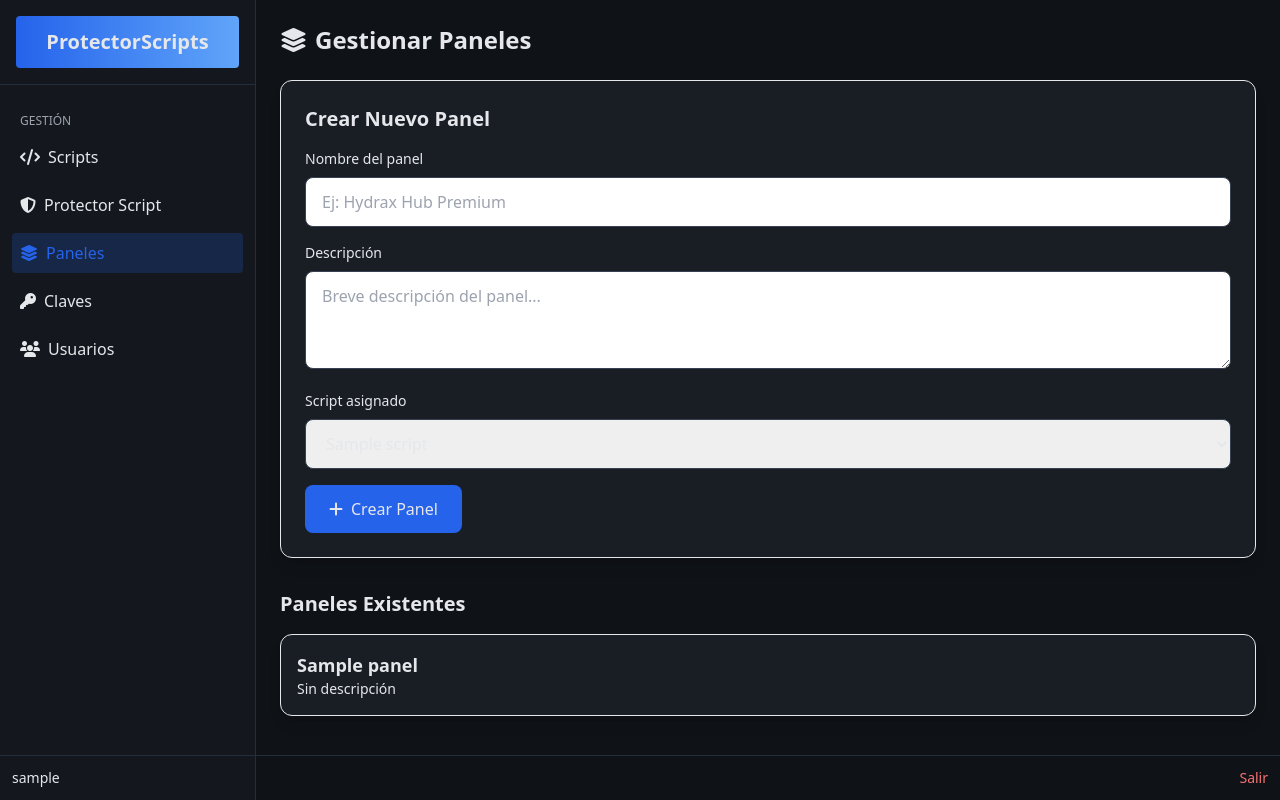
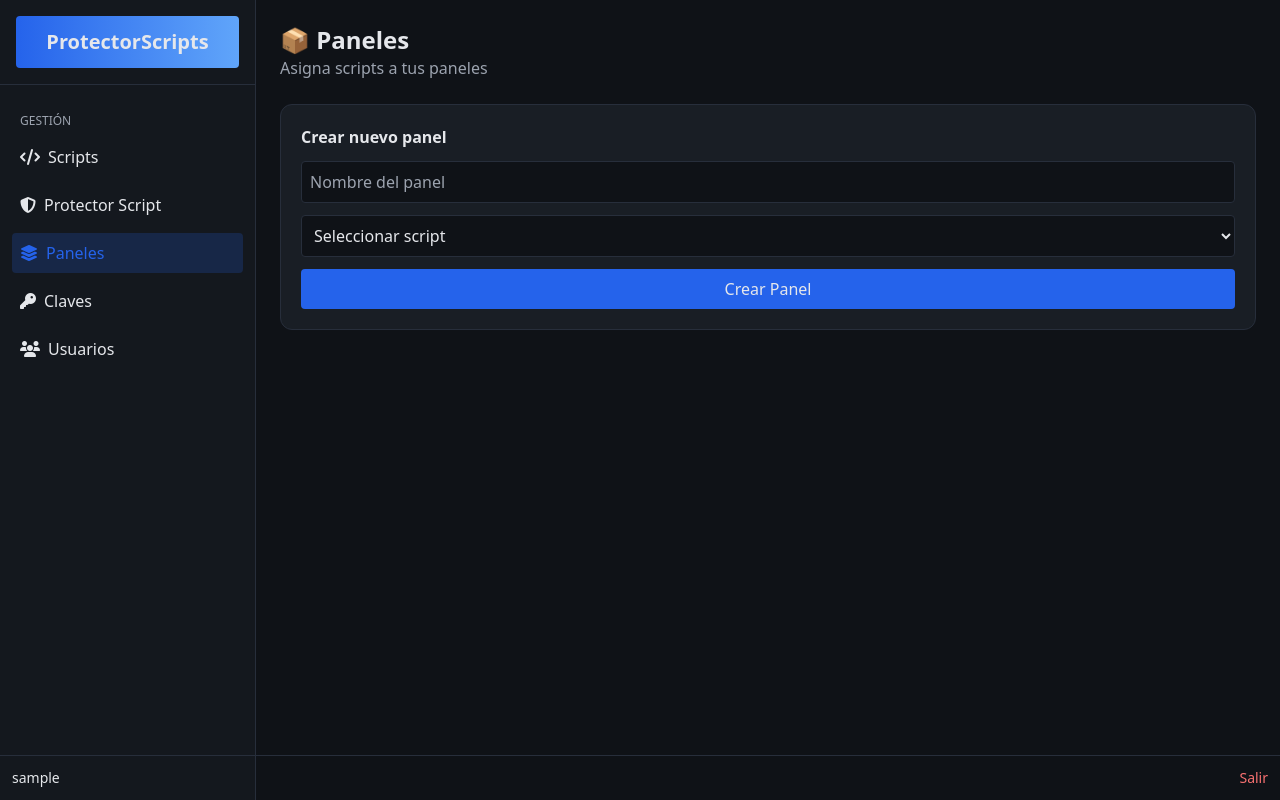
Before and after one commit to leivagaonahernanely-web/Protegetuscriptlua, a Flask app: page /panels in a window 1280 px wide. Run offline with Flask 3, Linux system fonts and the light colour scheme; a user stored in the database is signed in; tables that the repository leaves empty hold one stand-in row (values such as "Sample post"); some libraries are stand-ins or nearby versions.

Commit message:
Update panels.html

```diff
--- a/templates/panels.html
+++ b/templates/panels.html
@@ -1,68 +1,20 @@
 {% extends "base.html" %}
 {% block content %}
-<div class="max-w-5xl mx-auto">
-    <h2 class="text-2xl font-bold mb-6 flex items-center gap-2">
-        <i class="fa-solid fa-layer-group"></i> Gestionar Paneles
-    </h2>
-
-    <div class="bg-card p-6 rounded-xl border border-secondary/50 mb-8 shadow-lg">
-        <h3 class="text-xl font-semibold mb-4">Crear Nuevo Panel</h3>
-        <div class="space-y-4">
-            <div>
-                <label class="block text-sm text-textGray mb-2">Nombre del panel</label>
-                <input type="text" id="panelTitle" placeholder="Ej: Hydrax Hub Premium" class="w-full bg-secondary border border-gray-700 rounded-lg px-4 py-3 focus:outline-none focus:ring-2 focus:ring-primary/50">
-            </div>
-            <div>
-                <label class="block text-sm text-textGray mb-2">Descripción</label>
-                <textarea id="panelDesc" rows="3" placeholder="Breve descripción del panel..." class="w-full bg-secondary border border-gray-700 rounded-lg px-4 py-3 focus:outline-none focus:ring-2 focus:ring-primary/50"></textarea>
-            </div>
-            <div>
-                <label class="block text-sm text-textGray mb-2">Script asignado</label>
-                <select id="panelScript" class="w-full bg-secondary border border-gray-700 rounded-lg px-4 py-3 focus:outline-none focus:ring-2 focus:ring-primary/50">
-                    {% for s in scripts %}
-                    <option value="{{ s.id }}">{{ s.name }}</option>
-                    {% endfor %}
-                </select>
-            </div>
-            <button onclick="crearPanel()" class="bg-primary hover:bg-primary/90 px-6 py-3 rounded-lg font-medium flex items-center gap-2 transition-all">
-                <i class="fa-solid fa-plus"></i> Crear Panel
-            </button>
-        </div>
+<div class="mb-6">
+    <h1 class="text-2xl font-bold">📦 Paneles</h1>
+    <p class="text-textMuted">Asigna scripts a tus paneles</p>
+</div>
+<form id="formPanel" class="bg-card p-5 rounded-xl border border-border mb-6">
+    <h3 class="font-semibold mb-3">Crear nuevo panel</h3>
+    <div class="space-y-3">
+        <input type="text" id="title" placeholder="Nombre del panel" class="w-full bg-dark border border-border rounded p-2">
+        <select id="script_id" class="w-full bg-dark border border-border rounded p-2">
+            <option value="">Seleccionar script</option>
+            {% for s in scripts %}
+            <option value="{{ s.id }}">{{ s.name }}</option>
+            {% endfor %}
+        </select>
+        <button type="submit" class="w-full bg-primary hover:bg-primary/90 p-2 rounded">Crear Panel</button>
     </div>
-
-    <h3 class="text-xl font-bold mb-4">Paneles Existentes</h3>
-    <div class="bg-card rounded-xl border border-secondary/50 shadow-lg">
-        {% if panels %}
-        <div class="divide-y divide-secondary/50">
-            {% for p in panels %}
-            <div class="p-4 hover:bg-secondary/30">
-                <h4 class="font-semibold text-lg">{{ p.title }}</h4>
-                <p class="text-textGray text-sm">{{ p.description or 'Sin descripción' }}</p>
-            </div>
-            {% endfor %}
-        </div>
-        {% else %}
-        <div class="p-8 text-center text-textGray">
-            <i class="fa-solid fa-layer-group text-4xl mb-3 opacity-40"></i>
-            <p>No hay paneles creados aún</p>
-        </div>
-        {% endif %}
-    </div>
-</div>
-
-<script>
-function crearPanel() {
-    fetch('/api/create-panel', {
-        method: 'POST',
-        headers: {'Content-Type': 'application/json'},
-        body: JSON.stringify({
-            title: document.getElementById('panelTitle').value,
-            description: document.getElementById('panelDesc').value,
-            script_id: document.getElementById('panelScript').value
-        })
-    })
-    .then(r => r.json())
-    .then(d => { if (d.success) { alert('✅ Panel creado'); location.reload(); } });
-}
-</script>
+</form>
 {% endblock %}
```
